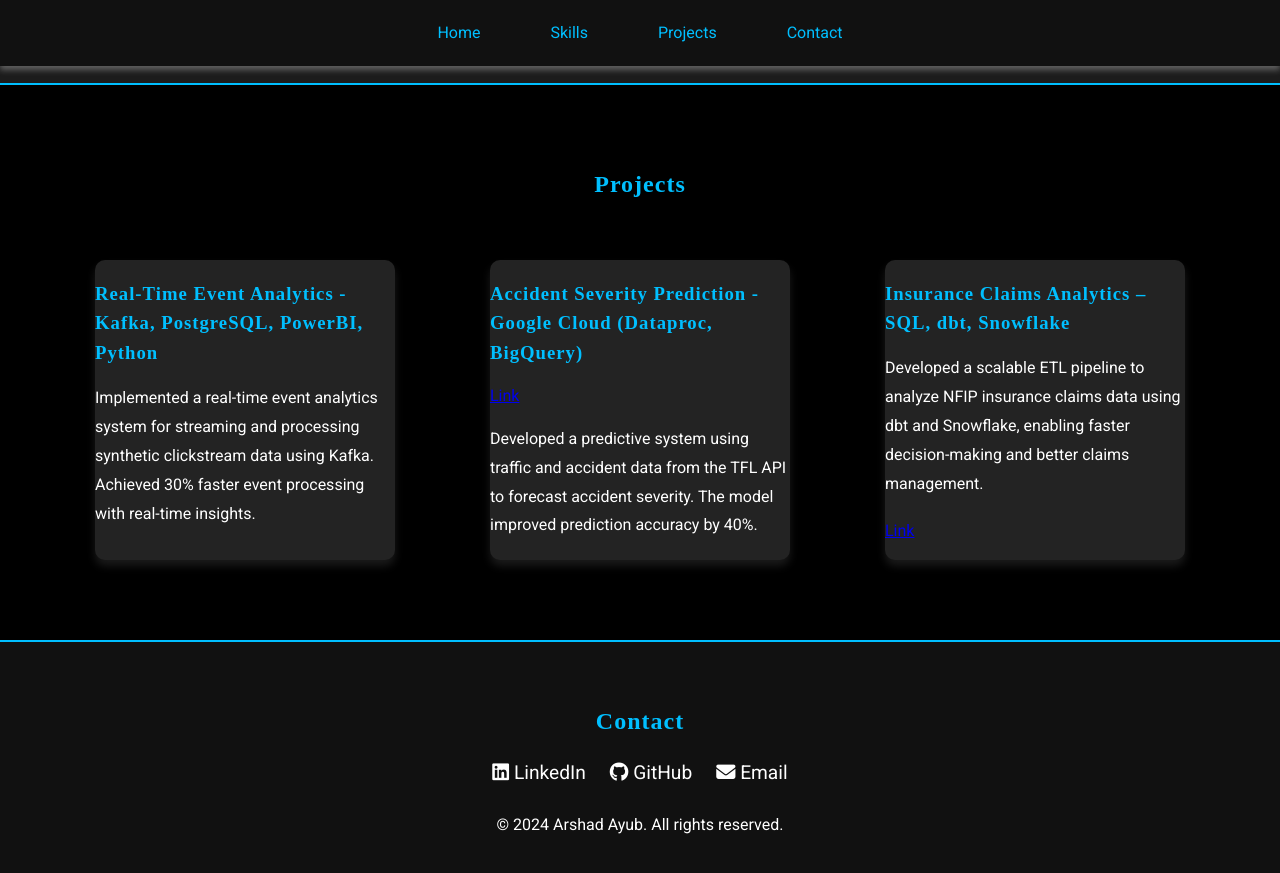
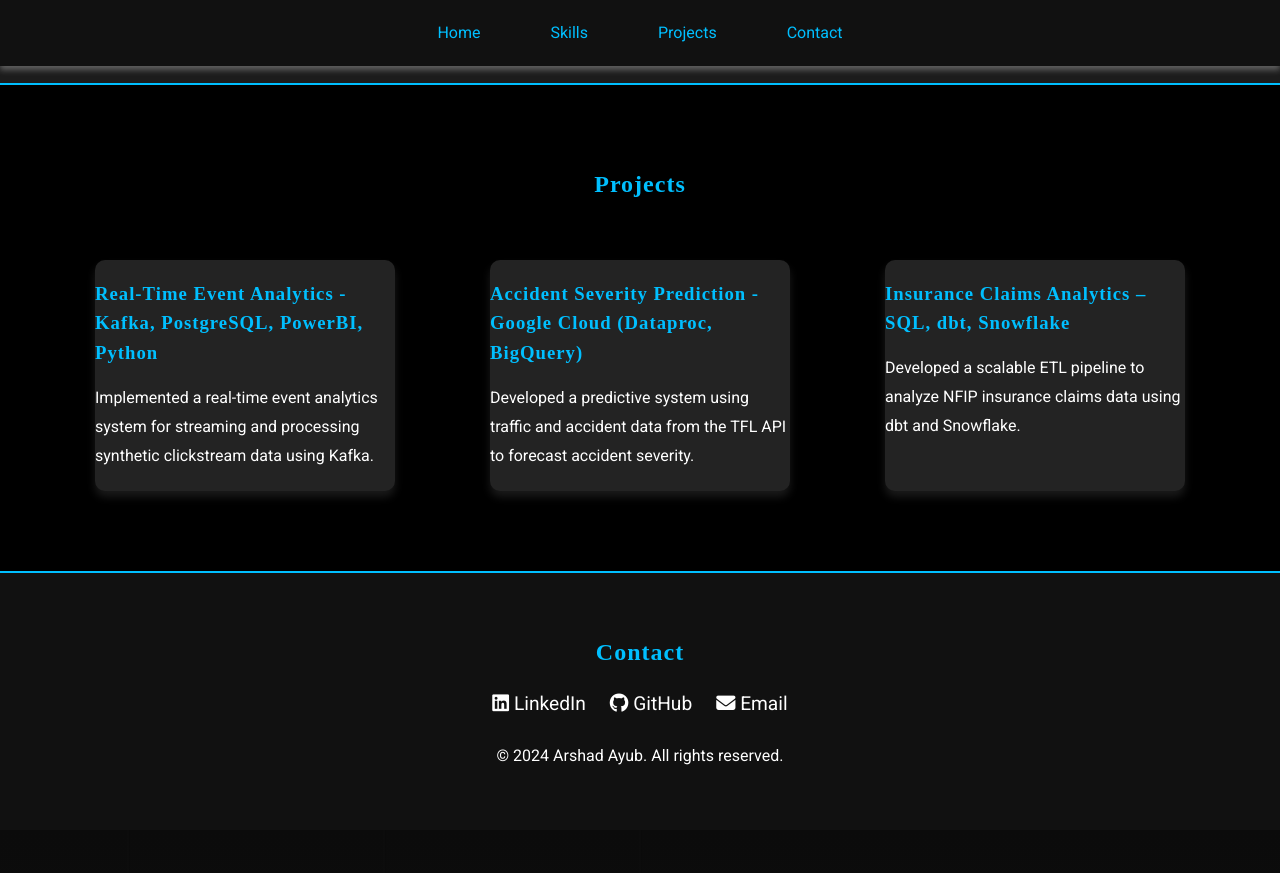
Before and after one commit to arshadsm/arshadsm.github.io, a Jekyll site: the page built from README.md, in a window 1280 px wide and 900 px high, scrolled down 1061 px. Shown: the top 873 px of the window. Built offline with Jekyll 4.4.1, drawn with Linux system fonts in a browser that asks for light colours; our own code applies the rules of GitHub Pages for plain Markdown files; after the commit the page ends 1891 px from its top, so only the background shows below that.

Commit message:
Update default.html

```diff
--- a/_layouts/default.html
+++ b/_layouts/default.html
@@ -91,23 +91,23 @@
         <figure class="portfolio-item">
             <figcaption>
                 <h3>Real-Time Event Analytics - Kafka, PostgreSQL, PowerBI, Python</h3>
-                <p>Implemented a real-time event analytics system for streaming and processing synthetic clickstream data using Kafka. Achieved 30% faster event processing with real-time insights.</p>
+                <p>Implemented a real-time event analytics system for streaming and processing synthetic clickstream data using Kafka.</p>
             </figcaption>
         </figure>
 
         <figure class="portfolio-item">
             <figcaption>
                 <h3>Accident Severity Prediction - Google Cloud (Dataproc, BigQuery)</h3>
-              <a href="https://github.com/arshadsm/accidentstats" target="_blank">Link</a>
-                <p>Developed a predictive system using traffic and accident data from the TFL API to forecast accident severity. The model improved prediction accuracy by 40%.</p>
+              <!-- <a href="https://github.com/arshadsm/accidentstats" target="_blank">Link</a> -->
+                <p>Developed a predictive system using traffic and accident data from the TFL API to forecast accident severity.</p>
             </figcaption>
         </figure>
 
         <figure class="portfolio-item">
             <figcaption>
                 <h3>Insurance Claims Analytics – SQL, dbt, Snowflake</h3>
-                <p>Developed a scalable ETL pipeline to analyze NFIP insurance claims data using dbt and Snowflake, enabling faster decision-making and better claims management.</p>
-                <a href="https://github.com/arshadsm/realtimeanalytics" target="_blank">Link</a>
+                <p>Developed a scalable ETL pipeline to analyze NFIP insurance claims data using dbt and Snowflake.</p>
+                <!-- <a href="https://github.com/arshadsm/realtimeanalytics" target="_blank">Link</a> -->
             </figcaption>
         </figure>
     </div>
```
